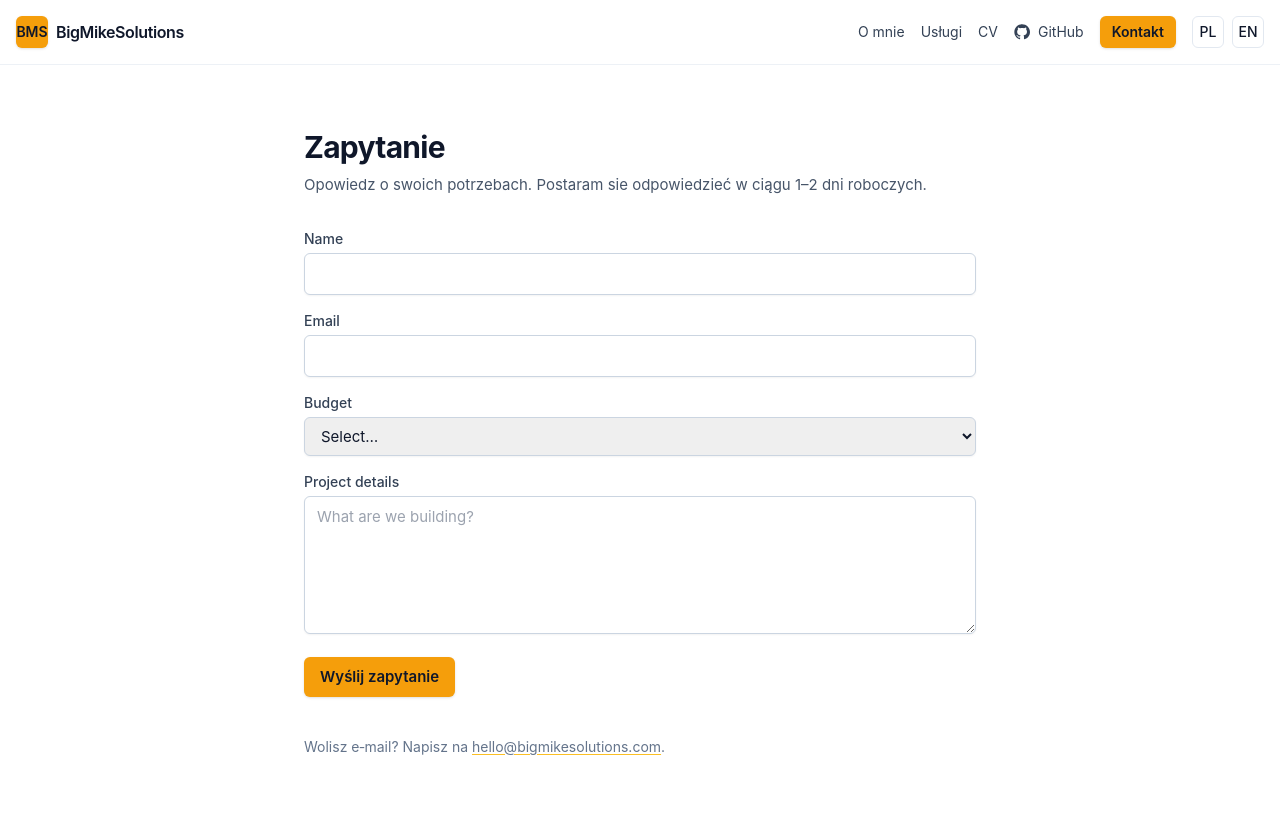
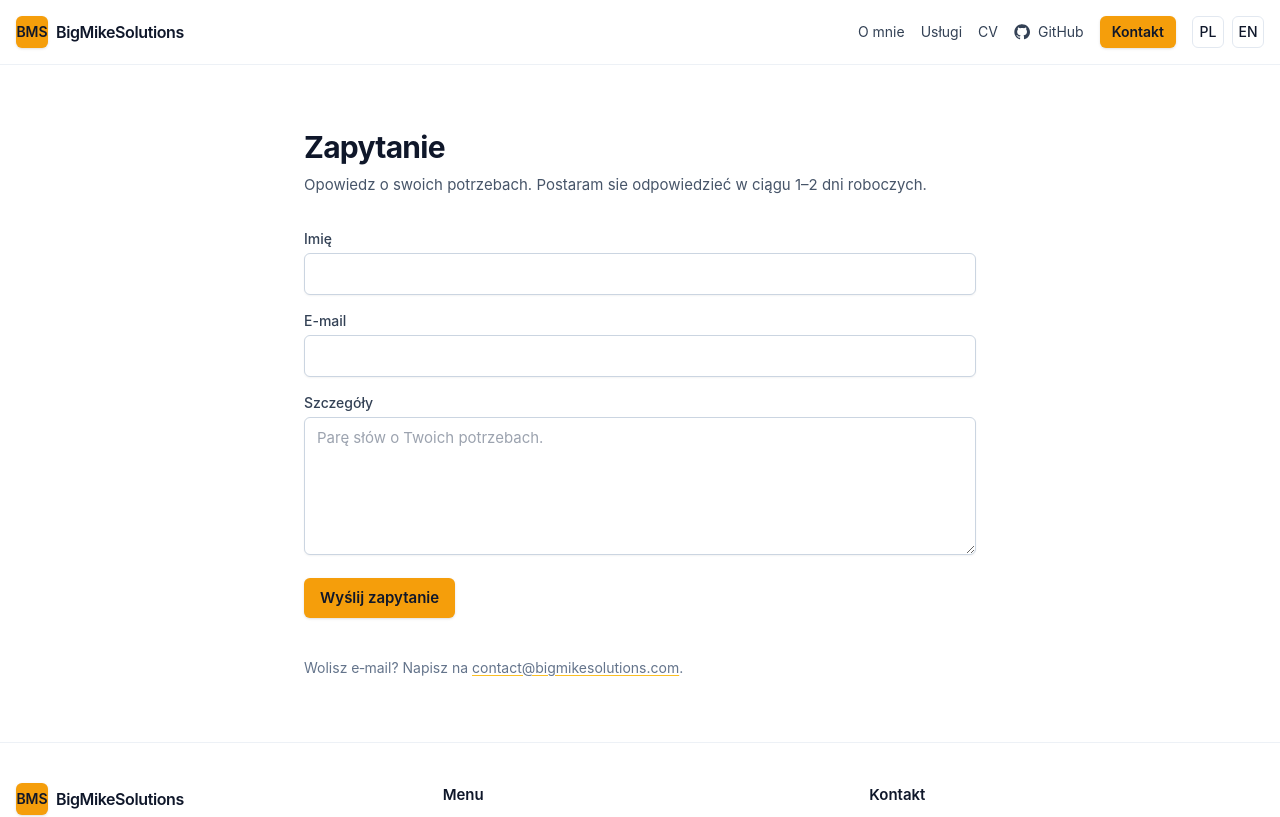
Before and after one commit to bigmikesolutions/webpage, a Vue app: page /contact in a window 1280 px wide. Shown: the top 817 px of the page. Built offline with nearby package versions, Linux system fonts and the light colour scheme.

Commit message:
pl translations

```diff
--- a/src/i18n/locales/en.json
+++ b/src/i18n/locales/en.json
@@ -80,7 +80,23 @@
   "contact": {
     "title": "Start a project",
     "description": "Tell me about your goals and timeline. I'll get back within 1–2 business days.",
-    "preferEmail": "Prefer email? Reach me at"
+    "preferEmail": "Prefer email? Reach me at",
+    "form": {
+      "name": "Name",
+      "email": "Email",
+      "budget": "Budget",
+      "budget_select": "Select…",
+      "budget_options": {
+        "under_5k": "Under $5k",
+        "5k_15k": "$5k – $15k",
+        "15k_50k": "$15k – $50k",
+        "50k_plus": "$50k+"
+      },
+      "project_details": "Project details",
+      "project_details_placeholder": "What are we building?"
+    },
+    "email": "hello@bigmikesolutions.com",
+    "success_message": "Thanks {name}! Your inquiry has been received."
   },
   "footer": {
     "explore": "Explore",
--- a/src/i18n/locales/pl.json
+++ b/src/i18n/locales/pl.json
@@ -80,7 +80,15 @@
   "contact": {
     "title": "Zapytanie",
     "description": "Opowiedz o swoich potrzebach. Postaram sie odpowiedzieć w ciągu 1–2 dni roboczych.",
-    "preferEmail": "Wolisz e‑mail? Napisz na"
+    "preferEmail": "Wolisz e‑mail? Napisz na",
+    "form": {
+      "name": "Imię",
+      "email": "E-mail",
+      "project_details": "Szczegóły",
+      "project_details_placeholder": "Parę słów o Twoich potrzebach."
+    },
+    "email": "contact@bigmikesolutions.com",
+    "success_message": "Dziękuję {name}! Twoje zapytanie zostało otrzymane."
   },
   "footer": {
     "explore": "Menu",
--- a/src/pages/Contact.vue
+++ b/src/pages/Contact.vue
@@ -6,7 +6,7 @@
 
       <form class="mt-8 space-y-4" @submit.prevent="onSubmit">
         <div>
-          <label class="block text-sm font-medium text-slate-700">Name</label>
+          <label class="block text-sm font-medium text-slate-700">{{ $t('contact.form.name') }}</label>
           <input
             v-model="form.name"
             required
@@ -15,7 +15,7 @@
           />
         </div>
         <div>
-          <label class="block text-sm font-medium text-slate-700">Email</label>
+          <label class="block text-sm font-medium text-slate-700">{{ $t('contact.form.email') }}</label>
           <input
             v-model="form.email"
             required
@@ -24,25 +24,12 @@
           />
         </div>
         <div>
-          <label class="block text-sm font-medium text-slate-700">Budget</label>
-          <select
-            v-model="form.budget"
-            class="mt-1 w-full rounded-md border border-slate-300 px-3 py-2 shadow-sm focus:border-brand-500 focus:outline-none focus:ring-2 focus:ring-brand-200"
-          >
-            <option value="">Select…</option>
-            <option>Under $5k</option>
-            <option>$5k – $15k</option>
-            <option>$15k – $50k</option>
-            <option>$50k+</option>
-          </select>
-        </div>
-        <div>
-          <label class="block text-sm font-medium text-slate-700">Project details</label>
+          <label class="block text-sm font-medium text-slate-700">{{ $t('contact.form.project_details') }}</label>
           <textarea
             v-model="form.details"
             rows="5"
             class="mt-1 w-full rounded-md border border-slate-300 px-3 py-2 shadow-sm focus:border-brand-500 focus:outline-none focus:ring-2 focus:ring-brand-200"
-            placeholder="What are we building?"
+            :placeholder="$t('contact.form.project_details_placeholder')"
           />
         </div>
         <button type="submit" class="btn">{{ $t('buttons.send') || 'Send inquiry' }}</button>
@@ -52,8 +39,8 @@
         {{ $t('contact.preferEmail') }}
         <a
           class="underline decoration-brand-400 underline-offset-2"
-          href="mailto:hello@bigmikesolutions.com"
-          >hello@bigmikesolutions.com</a
+          :href="`mailto:${$t('contact.email')}`"
+          >{{ $t('contact.email') }}</a
         >.
       </p>
     </div>
@@ -68,6 +55,7 @@ const form = reactive({ name: '', email: '', budget: '', details: '' })
 const { t } = useI18n()
 
 function onSubmit() {
-  alert(`Thanks ${form.name}! Your inquiry has been received.`)
+  const message = t('contact.success_message', { name: form.name })
+  alert(message)
 }
 </script>
```
